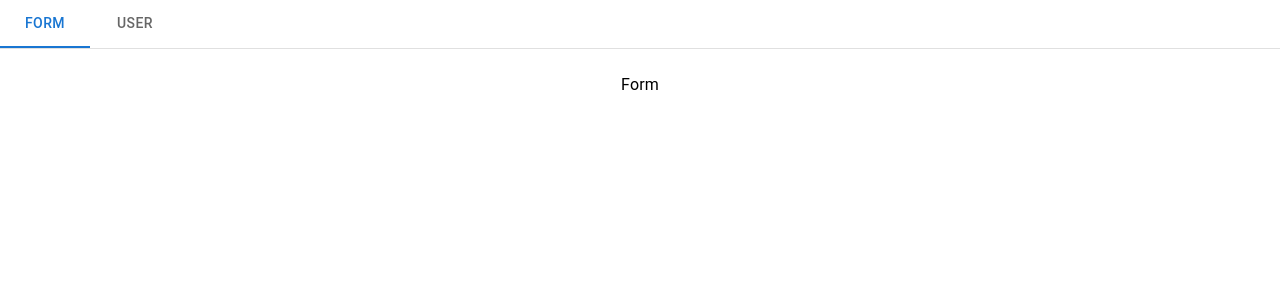
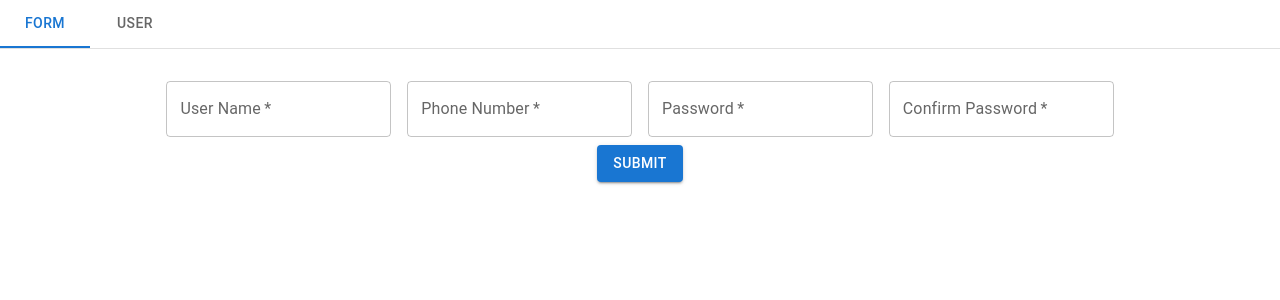
Before and after one commit to demonben/commit_it_assignment, a React (Create React App) app in the folder app-user-form/: page / in a window 1280 px wide. Shown: the top 300 px of the page. Built offline with nearby package versions, Linux system fonts and the light colour scheme.

Commit message:
updated Form page with user form

```diff
--- a/app-user-form/src/pages/Form.tsx
+++ b/app-user-form/src/pages/Form.tsx
@@ -1,9 +1,74 @@
-import React from 'react'
+import React, { useState } from "react";
+import Box from "@mui/material/Box";
+import TextField from "@mui/material/TextField";
+import Button from "@mui/material/Button";
+
+const initialState = {
+  id: "",
+  name: "",
+  phoneNumber: "",
+  password: "",
+};
 
 const Form = () => {
+  const [values, setValues] = useState(initialState);
+
+  const submitForm = () => {
+    console.log(`form submitted with ${values.name}`);
+  };
+  const handleChange = (e: any) => {
+    setValues({ ...values, [e.target.name]: e.target.value });
+  };
+
   return (
-    <div>Form</div>
-  )
-}
+    <div>
+      <Box
+        className="form"
+        component="form"
+        sx={{
+          "& .MuiTextField-root": { m: 1, width: "25ch" },
+        }}
+        noValidate
+        autoComplete="off"
+      >
+        <TextField
+          required
+          id="outlined-required"
+          onChange={handleChange}
+          name="name"
+          label="User Name"
+          defaultValue={values.name}
+        />
+        <TextField
+          required
+          id="outlined-required"
+          onChange={handleChange}
+          name="lastName"
+          label="Phone Number"
+          defaultValue={values.phoneNumber}
+        />
+        <TextField
+          required
+          id="outlined-required"
+          label="Password"
+          onChange={handleChange}
+          name="password"
+          defaultValue={values.password}
+        />
+        <TextField
+          required
+          id="outlined-required"
+          label="Confirm Password"
+          defaultValue=""
+        />
+        <div className="btn">
+          <Button onClick={submitForm} variant="contained">
+            SUBMIT
+          </Button>
+        </div>
+      </Box>
+    </div>
+  );
+};
 
-export default Form
+export default Form;
```
